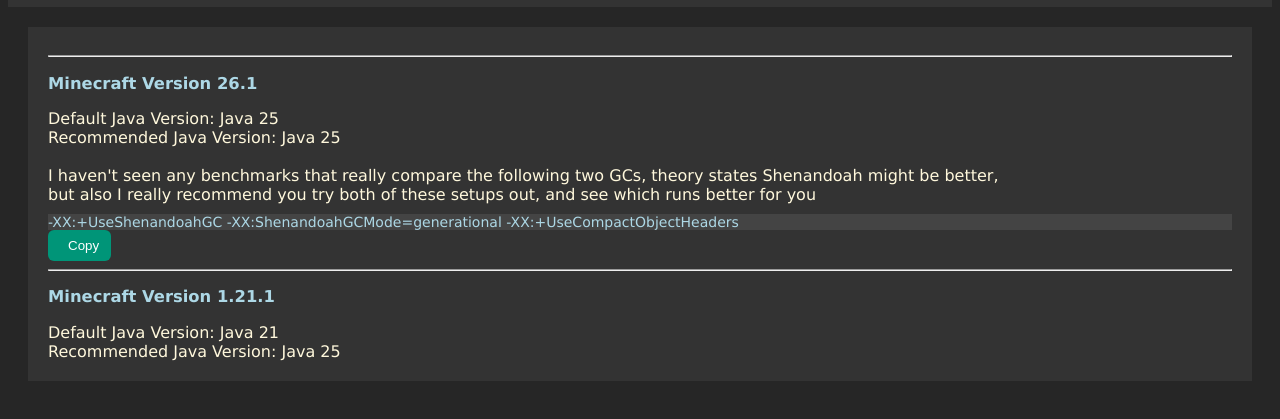
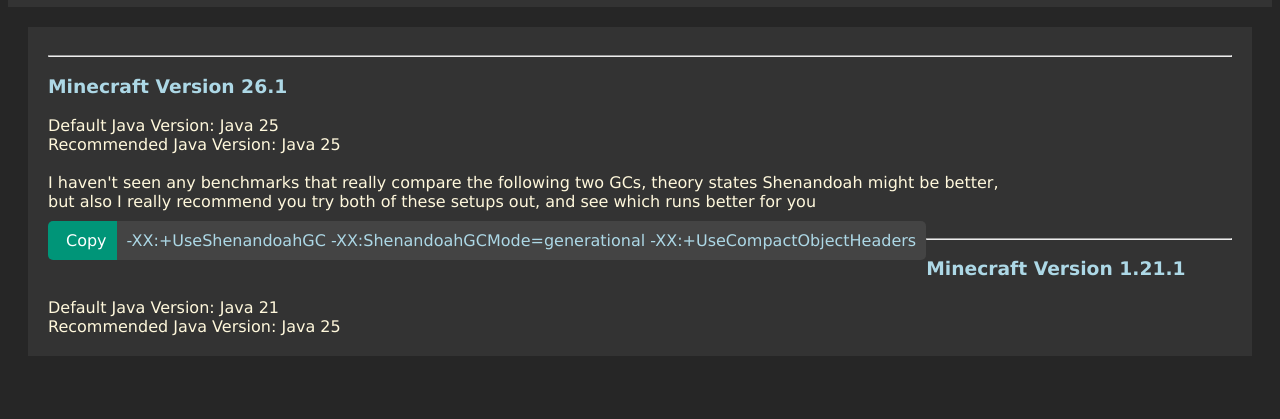
Before and after one commit to GirixK/GirixK.github.io, a plain HTML site: page minecraft.html in a window 1280 px wide. Shown: the part 143-562 px from the top of the page. Drawn offline with nearby package versions, Linux system fonts and the light colour scheme.

Commit message:
functionality and formatting

```diff
--- a/css/copybutton.css
+++ b/css/copybutton.css
@@ -1,14 +1,18 @@
 .copy {
     background-color: #009578;
     color: white;
-    border-radius: 6px;
+    border-radius: 5px 0px 0px 5px;
+    margin-top: 10px;
     display: flex;
     align-items: center;
-    padding: 8px 12px;
+    padding: 10px;
     gap: 8px;
     border: none;
     outline: none;
     cursor: pointer;
+    float: left;
+    font-size: 16px;
+    font-family: inherit;
 }
 
 .copy:hover {
--- a/css/main.css
+++ b/css/main.css
@@ -26,16 +26,19 @@
 }
 
 .version {
-  font-size: 14px;
+  font-size: 16px;
   color: lightblue;
   text-align: left;
   margin-top: 10px;
 }
 
 .gc-options {
-  font-size: 14px;
+  font-size: 16px;
   background-color: #444444;
   color: lightblue;
   text-align: left;
   margin-top: 10px;
+  padding: 10px;
+  border-radius: 0px 5px 5px 0px;
+  float: left;
 }
--- a/css/navigation.css
+++ b/css/navigation.css
@@ -42,7 +42,7 @@
   position: absolute;
   background-color: #f9f9f9;
   min-width: 160px;
-  box-shadow: 0px 8px 16px 0px rgba(0,0,0,0.2);
+  box-shadow: 0px 8px 16px 0px rgba(0, 0, 0, 0.2);
   z-index: 1;
 }
 
--- a/minecraft.html
+++ b/minecraft.html
@@ -1,5 +1,6 @@
 <!DOCTYPE html>
 <html lang="en">
+
 <head>
     <title>Giri's Website</title>
     <link rel="stylesheet" href="css/main.css">
@@ -8,6 +9,7 @@
     <link rel="icon" type="image/x-icon" href="/images/favicon.ico">
     <script type="module" src="javascript/copytext.js"></script>
 </head>
+
 <body>
 
     <header>
@@ -38,16 +40,19 @@
                 <p>Default Java Version: Java 25</p>
                 <p>Recommended Java Version: Java 25</p>
                 <br>
-                <p>I haven't seen any benchmarks that really compare the following two GCs, theory states Shenandoah might be better,<br>
+                <p>I haven't seen any benchmarks that really compare the following two GCs, theory states Shenandoah
+                    might be better,<br>
                     but also I really recommend you try both of these setups out, and see which runs better for you</p>
-                <div class="gc-options">
-                    <div class="gc-26-1">-XX:+UseShenandoahGC -XX:ShenandoahGCMode=generational -XX:+UseCompactObjectHeaders</div>
-                </div>
                 <button type="button" class="copy" data-copy=".gc-26-1">
                     <ion-icon name="copy-outline"></ion-icon>
                     <span class="copy-text">Copy</span>
                 </button>
+                <div class="gc-options">
+                    <div class="gc-26-1" style="border: 10px;">-XX:+UseShenandoahGC -XX:ShenandoahGCMode=generational
+                        -XX:+UseCompactObjectHeaders</div>
+                </div>
             </article>
+            <br>
             <hr>
             <article id="1-21-1">
                 <div class="version">
@@ -65,4 +70,5 @@
     <script type="module" src="https://unpkg.com/ionicons@8.0.13/dist/ionicons/ionicons.esm.js"></script>
     <script nomodule src="https://unpkg.com/ionicons@8.0.13/dist/ionicons/ionicons.js"></script>
 </body>
+
 </html>
```
Also changed, not shown: index.html (+19 -8 lines), javascript/copytext.js (line endings or trailing spaces).
